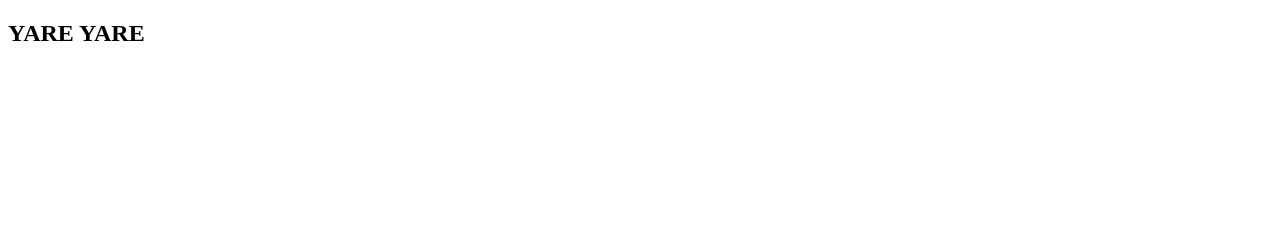
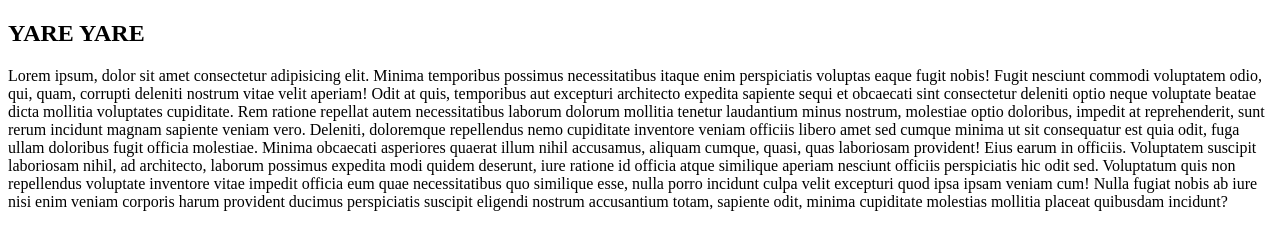
Before and after one commit to ZezeBasmallah/ZezeGitTest-3, a plain HTML site: page ZezeGitTest-3/index.html in a window 1280 px wide. Drawn offline with Linux system fonts and the light colour scheme.

Commit message:
Menambahkan File Baru

```diff
--- a/ZezeGitTest-3/index.html
+++ b/ZezeGitTest-3/index.html
@@ -1,11 +1,29 @@
 <!DOCTYPE html>
 <html lang="en">
+
 <head>
     <meta charset="UTF-8">
     <meta name="viewport" content="width=device-width, initial-scale=1.0">
     <title>Test LAGII BROOOO</title>
 </head>
+
 <body>
     <h2>YARE YARE</h2>
+    <p>Lorem ipsum, dolor sit amet consectetur adipisicing elit. Minima temporibus possimus necessitatibus itaque enim
+        perspiciatis voluptas eaque fugit nobis! Fugit nesciunt commodi voluptatem odio, qui, quam, corrupti deleniti
+        nostrum vitae velit aperiam! Odit at quis, temporibus aut excepturi architecto expedita sapiente sequi et
+        obcaecati sint consectetur deleniti optio neque voluptate beatae dicta mollitia voluptates cupiditate. Rem
+        ratione repellat autem necessitatibus laborum dolorum mollitia tenetur laudantium minus nostrum, molestiae optio
+        doloribus, impedit at reprehenderit, sunt rerum incidunt magnam sapiente veniam vero. Deleniti, doloremque
+        repellendus nemo cupiditate inventore veniam officiis libero amet sed cumque minima ut sit consequatur est quia
+        odit, fuga ullam doloribus fugit officia molestiae. Minima obcaecati asperiores quaerat illum nihil accusamus,
+        aliquam cumque, quasi, quas laboriosam provident! Eius earum in officiis. Voluptatem suscipit laboriosam nihil,
+        ad architecto, laborum possimus expedita modi quidem deserunt, iure ratione id officia atque similique aperiam
+        nesciunt officiis perspiciatis hic odit sed. Voluptatum quis non repellendus voluptate inventore vitae impedit
+        officia eum quae necessitatibus quo similique esse, nulla porro incidunt culpa velit excepturi quod ipsa ipsam
+        veniam cum! Nulla fugiat nobis ab iure nisi enim veniam corporis harum provident ducimus perspiciatis suscipit
+        eligendi nostrum accusantium totam, sapiente odit, minima cupiditate molestias mollitia placeat quibusdam
+        incidunt?</p>
 </body>
+
 </html>
```
